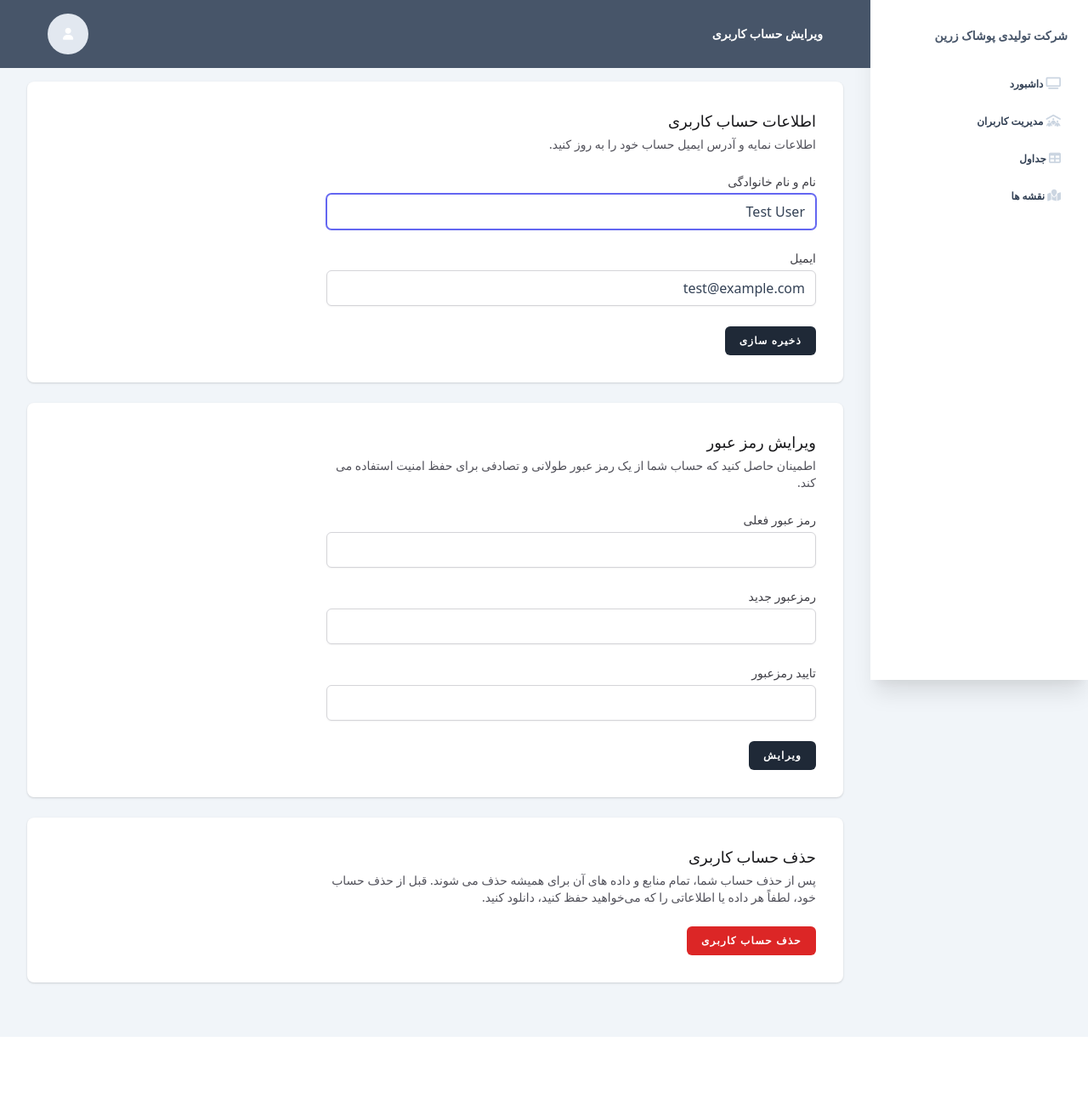
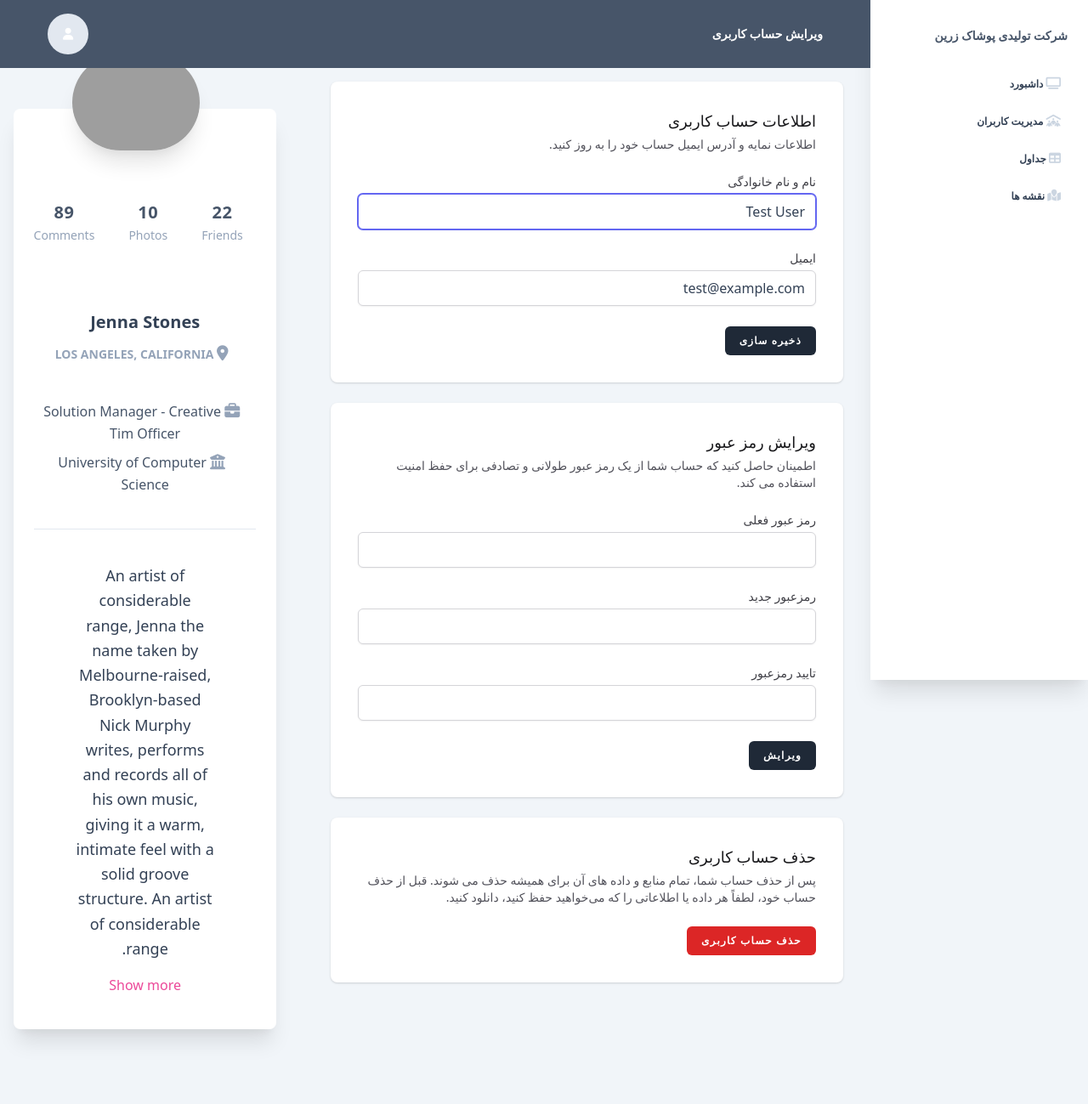
Before and after one commit to MahdiRezaeiDev/zarrin, a Laravel app: page /admin/profile in a window 1280 px wide. Shown: the whole page at 85% size. Before the commit the page ends 1220 px from the top, so only its background shows below. Run offline with Laravel 12, Linux system fonts and the light colour scheme; a user stored in the database is signed in; data comes from the database, SQL or seed files in the repository; style sheets or scripts are compiled from the project's sources; some web fonts are replaced; grey boxes are pictures that could not be loaded.

Commit message:
Update profile edit view layout and enhance user information display

```diff
--- a/resources/views/admin/profile/edit.blade.php
+++ b/resources/views/admin/profile/edit.blade.php
@@ -3,8 +3,8 @@
         ویرایش حساب کاربری
     </x-slot:title>
 
-    <div class="md:py-16 ">
-        <div class="max-w-7xl mx-auto pt-6 md:pt-8 sm:px-6 lg:px-8 space-y-6">
+    <div class="md:py-16 flex gap-4">
+        <div class="pt-6 md:pt-8 sm:px-6 lg:px-8 space-y-6">
             <div class="p-4 sm:p-8 bg-white shadow sm:rounded-lg">
                 <div class="max-w-xl">
                     @include('admin.profile.partials.update-profile-information-form')
@@ -23,5 +23,74 @@
                 </div>
             </div>
         </div>
+        <div class="w-full lg:w-4/12 px-4">
+            <div class="relative flex flex-col min-w-0 break-words bg-white w-full mb-6 shadow-xl rounded-lg mt-16">
+                <div class="px-6">
+                    <div class="flex flex-wrap justify-center">
+                        <div class="w-full px-4 flex justify-center">
+                            <div class="relative">
+                                <img alt="..." src="{{ asset('img/team-2-800x800.jpg') }}"
+                                    class="shadow-xl rounded-full h-auto align-middle border-none absolute -m-16 -ml-20 lg:-ml-16 max-w-150-px">
+                            </div>
+                        </div>
+                        <div class="w-full px-4 text-center mt-20">
+                            <div class="flex justify-center py-4 lg:pt-4 pt-8">
+                                <div class="mr-4 p-3 text-center">
+                                    <span class="text-xl font-bold block uppercase tracking-wide text-blueGray-600">
+                                        22
+                                    </span>
+                                    <span class="text-sm text-blueGray-400">Friends</span>
+                                </div>
+                                <div class="mr-4 p-3 text-center">
+                                    <span class="text-xl font-bold block uppercase tracking-wide text-blueGray-600">
+                                        10
+                                    </span>
+                                    <span class="text-sm text-blueGray-400">Photos</span>
+                                </div>
+                                <div class="lg:mr-4 p-3 text-center">
+                                    <span class="text-xl font-bold block uppercase tracking-wide text-blueGray-600">
+                                        89
+                                    </span>
+                                    <span class="text-sm text-blueGray-400">Comments</span>
+                                </div>
+                            </div>
+                        </div>
+                    </div>
+                    <div class="text-center mt-12">
+                        <h3 class="text-xl font-semibold leading-normal mb-2 text-blueGray-700 mb-2">
+                            Jenna Stones
+                        </h3>
+                        <div class="text-sm leading-normal mt-0 mb-2 text-blueGray-400 font-bold uppercase">
+                            <i class="fas fa-map-marker-alt mr-2 text-lg text-blueGray-400"></i>
+                            Los Angeles, California
+                        </div>
+                        <div class="mb-2 text-blueGray-600 mt-10">
+                            <i class="fas fa-briefcase mr-2 text-lg text-blueGray-400"></i>
+                            Solution Manager - Creative Tim Officer
+                        </div>
+                        <div class="mb-2 text-blueGray-600">
+                            <i class="fas fa-university mr-2 text-lg text-blueGray-400"></i>
+                            University of Computer Science
+                        </div>
+                    </div>
+                    <div class="mt-10 py-10 border-t border-blueGray-200 text-center">
+                        <div class="flex flex-wrap justify-center">
+                            <div class="w-full lg:w-9/12 px-4">
+                                <p class="mb-4 text-lg leading-relaxed text-blueGray-700">
+                                    An artist of considerable range, Jenna the name taken
+                                    by Melbourne-raised, Brooklyn-based Nick Murphy
+                                    writes, performs and records all of his own music,
+                                    giving it a warm, intimate feel with a solid groove
+                                    structure. An artist of considerable range.
+                                </p>
+                                <a href="javascript:void(0);" class="font-normal text-pink-500">
+                                    Show more
+                                </a>
+                            </div>
+                        </div>
+                    </div>
+                </div>
+            </div>
+        </div>
     </div>
 </x-app-layout>
```
Also changed, not shown: 3 other files.
